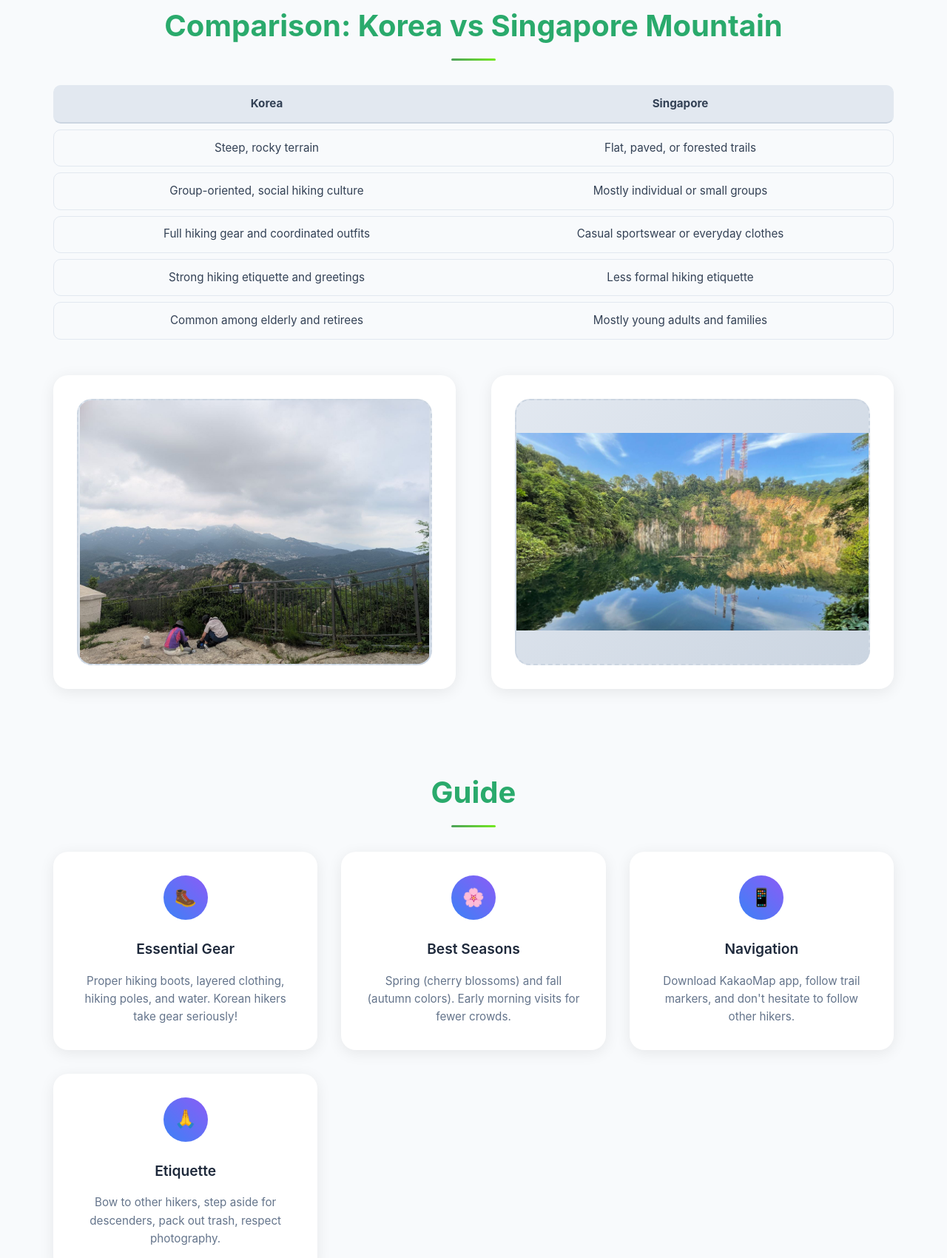
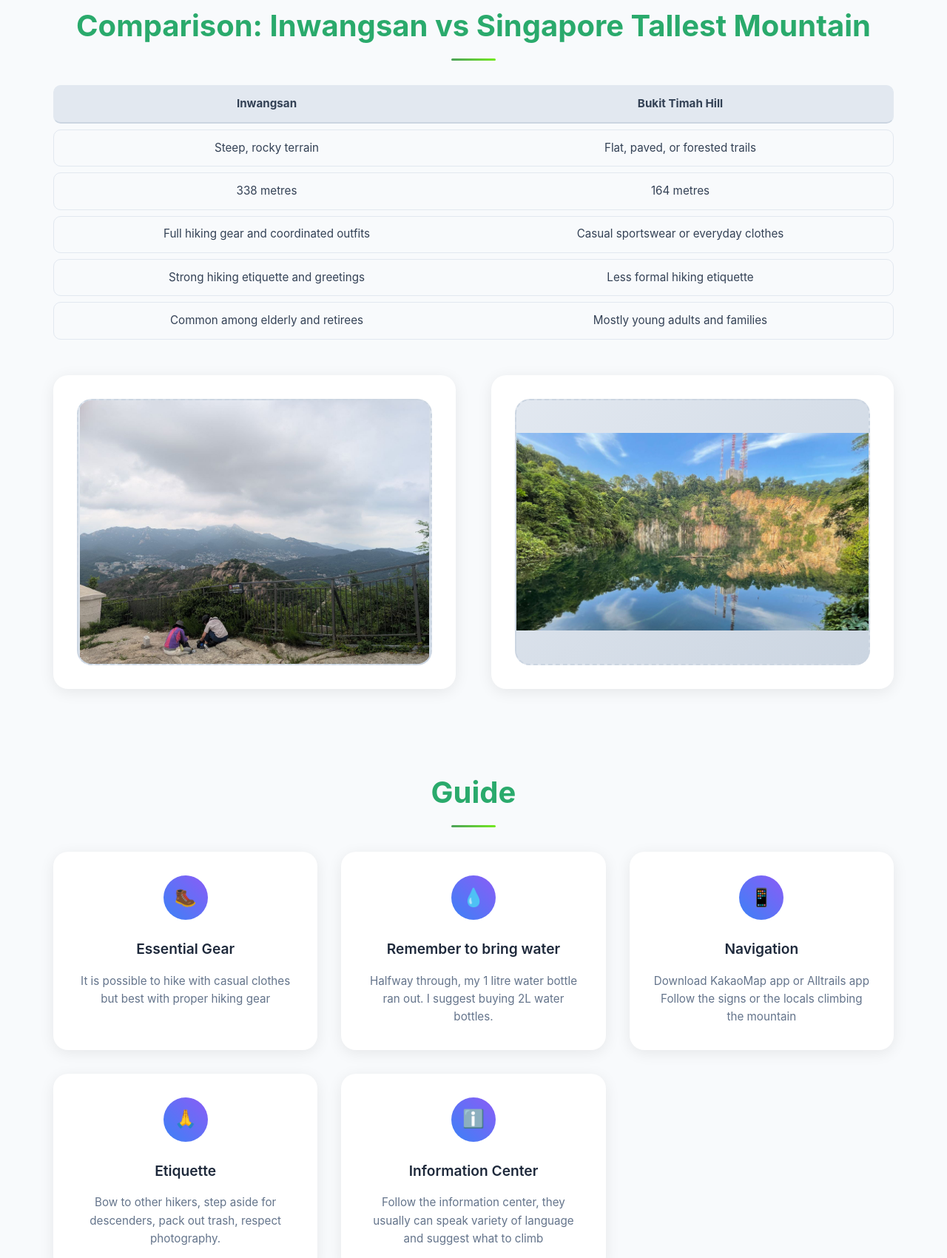
Before and after one commit to NickySeah/koreaPortfolio, a plain HTML site: page index.html in a window 1280 px wide. Shown: the part 1666-3366 px from the top of the page at 74% size. Drawn offline with Linux system fonts and the light colour scheme.

Commit message:
Second Commit

```diff
--- a/index.html
+++ b/index.html
@@ -12,6 +12,7 @@
     <meta property="og:type" content="website">
     <link rel="canonical" href="https://yourwebsite.com">
     <link rel="stylesheet" href="styles.css">
+    <link rel="icon" href="assets/favicon-16x16.png">
 </head>
 <body>
     <!-- Navigation -->
@@ -68,7 +69,7 @@
             <div class="observation-card">
                 <h4>My Assumptions</h4>
                 <ul class="observation-list">
-                    <li>Similar to Singapore's easy trails</li>
+                    <li>Simple trail that are not dangerous</li>
                     <li>Individual, quiet activity</li>
                     <li>Basic gear would suffice</li>
                     <li>Expected to see more tourists</li>
@@ -83,7 +84,7 @@
                     <li>Relatively quiet</li>
                     <li>Suffice for easy route, best to have equipment for harder</li>
                     <li>There were way more locals as compared to tourists</li>
-                    <li>All ages, especially active seniors. There are even children hiking</li>
+                    <li>All ages, especially active seniors. There are even children hiking. People bring their pet to hike too!!</li>
                 </ul>
             </div>
         </div>
@@ -93,12 +94,12 @@
 <!-- Comparison Section -->
 <section id="comparison" class="section">
     <div class="container">
-        <h2 class="section-title">Comparison: Korea vs Singapore Mountain</h2>
+        <h2 class="section-title">Comparison: Inwangsan vs Singapore Tallest Mountain</h2>
         <div class="comparison-list">
             <!-- Header Row -->
             <div class="comparison-row comparison-header">
-                <div class="comparison-label"><strong>Korea</strong></div>
-                <div class="comparison-label"><strong>Singapore</strong></div>
+                <div class="comparison-label"><strong>Inwangsan</strong></div>
+                <div class="comparison-label"><strong>Bukit Timah Hill</strong></div>
             </div>
 
             <!-- Comparison Rows -->
@@ -107,8 +108,8 @@
                 <div class="comparison-label">Flat, paved, or forested trails</div>
             </div>
             <div class="comparison-row">
-                <div class="comparison-label">Group-oriented, social hiking culture</div>
-                <div class="comparison-label">Mostly individual or small groups</div>
+                <div class="comparison-label">338 metres</div>
+                <div class="comparison-label">164 metres</div>
             </div>
             <div class="comparison-row">
                 <div class="comparison-label">Full hiking gear and coordinated outfits</div>
@@ -148,25 +149,32 @@
                 <div class="guide-card">
                     <div class="guide-icon">🥾</div>
                     <h4>Essential Gear</h4>
-                    <p>Proper hiking boots, layered clothing, hiking poles, and water. Korean hikers take gear seriously!</p>
+                    <p>It is possible to hike with casual clothes but best with proper hiking gear</p>
                 </div>
 
                 <div class="guide-card">
-                    <div class="guide-icon">🌸</div>
-                    <h4>Best Seasons</h4>
-                    <p>Spring (cherry blossoms) and fall (autumn colors). Early morning visits for fewer crowds.</p>
+                    <div class="guide-icon">💧</div>
+                    <h4>Remember to bring water</h4>
+                    <p>Halfway through, my 1 litre water bottle ran out. I suggest buying 2L water bottles.</p>
                 </div>
 
                 <div class="guide-card">
                     <div class="guide-icon">📱</div>
                     <h4>Navigation</h4>
-                    <p>Download KakaoMap app, follow trail markers, and don't hesitate to follow other hikers.</p>
+                    <p>Download KakaoMap app or Alltrails app</p>
+                    <p>Follow the signs or the locals climbing the mountain</p>
                 </div>
 
                 <div class="guide-card">
                     <div class="guide-icon">🙏</div>
                     <h4>Etiquette</h4>
                     <p>Bow to other hikers, step aside for descenders, pack out trash, respect photography.</p>
+                </div>
+
+                <div class="guide-card">
+                    <div class="guide-icon">ℹ️</div>
+                    <h4>Information Center</h4>
+                    <p>Follow the information center, they usually can speak variety of language and suggest what to climb</p>
                 </div>
             </div>
 
@@ -186,7 +194,7 @@
 
             <div class="reflection-content">
                 <div class="quote-section">
-                    <div class="quote-text">"Mountains have a way of teaching you things you never knew you needed to learn."</div>
+                    <div class="quote-text">"Trust in the process and you will find up ending in a better place"</div>
                     <div class="quote-author">- My Korean Hiking Experience</div>
                 </div>
 
```
Also changed, not shown: assets/favicon-16x16.png (added).
